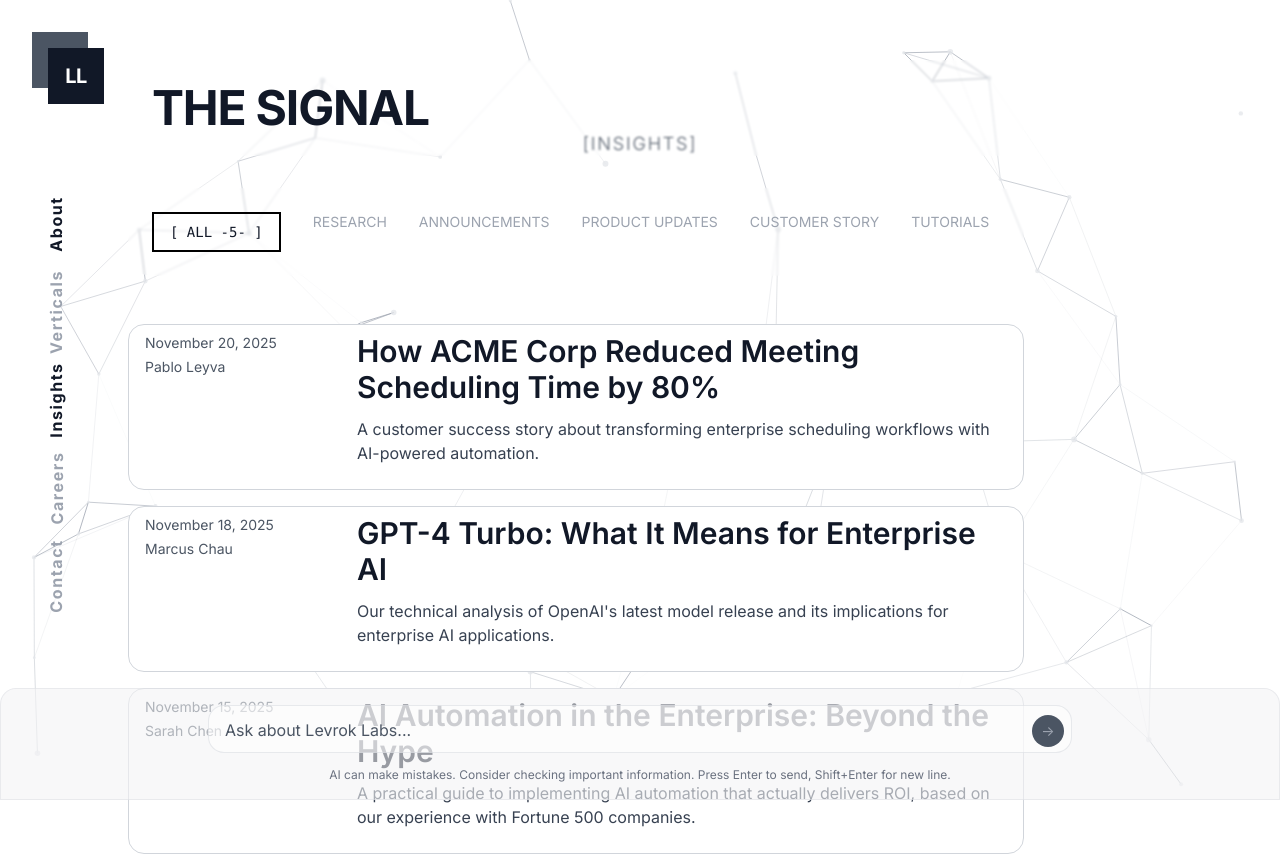
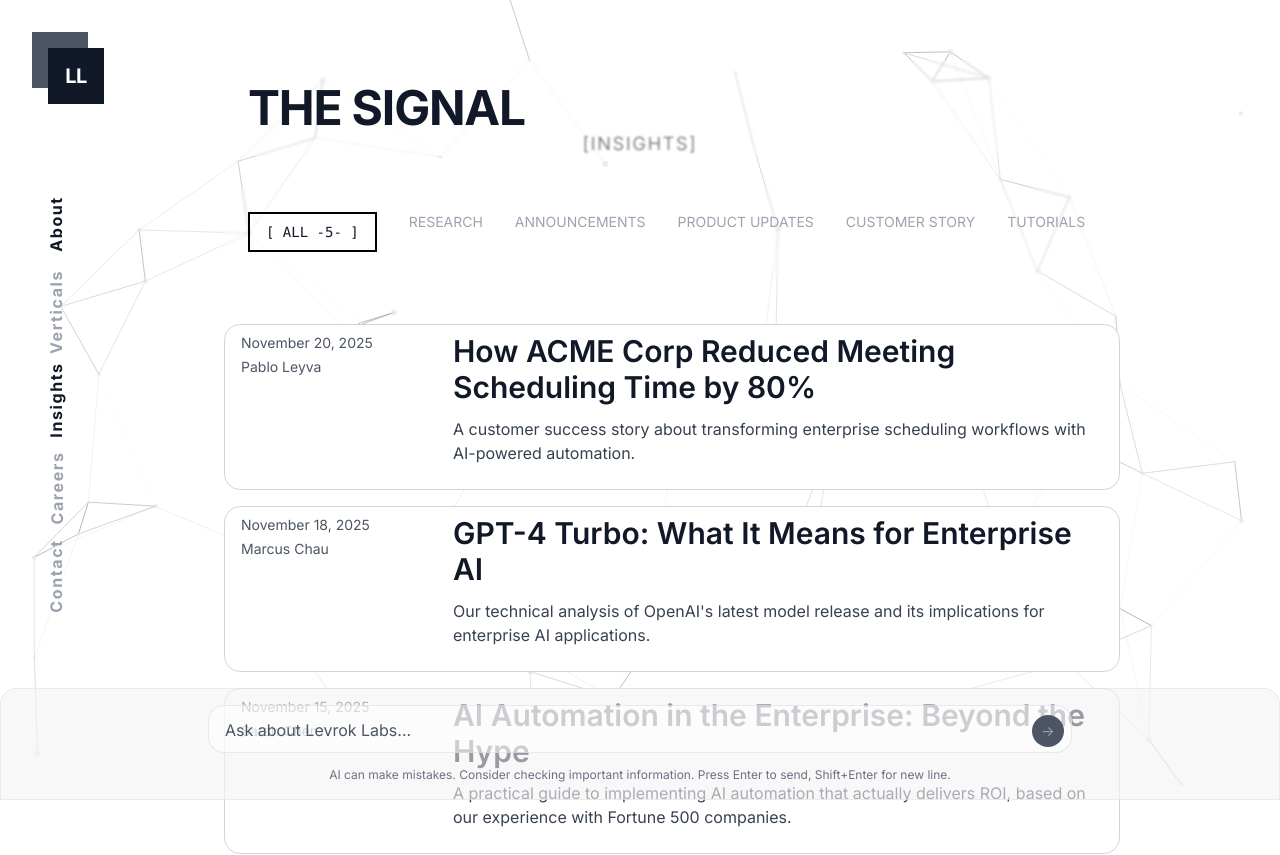
Before and after one commit to pleyva2004/bento, a Next.js app: page /insights in a window 1280 px wide. Shown: the top 855 px of the page. Built offline with nearby package versions, Linux system fonts and the light colour scheme.

Commit message:
improving mobile look

```diff
--- a/app/insights/[slug]/page.tsx
+++ b/app/insights/[slug]/page.tsx
@@ -20,7 +20,7 @@ export default function InsightPostPage({ params }: { params: { slug: string } }
 
     return (
         <InsightsLayout>
-            <main className="min-h-screen relative overflow-hidden pt-[10px] sm:pt-[124px] md:pt-[140px] ">
+            <main className="min-h-screen relative overflow-hidden pt-20 sm:pt-[124px] md:pt-[140px]">
                 <div className="max-w-7xl w-full mx-auto px-8 md:pl-24 lg:pl-32 lg:pr-16 pb-20 ">
                     {/* Navigation */}
                     <div className="mb-8 max-w-4xl mx-auto">
--- a/app/insights/page.tsx
+++ b/app/insights/page.tsx
@@ -23,9 +23,9 @@ export default function InsightsPage({
 
     return (
         <InsightsLayout>
-            <main className="min-h-[90vh] flex items-center justify-center relative overflow-hidden pt-[10px] sm:pt-[124px] md:pt-[140px]">
+            <main className="min-h-[90vh] flex items-center justify-center relative overflow-hidden pt-20 sm:pt-[124px] md:pt-[140px]">
                 {/* Top Centered Text */}
-                <div className="absolute top-4 sm:top-[110px] md:top-[130px] left-0 right-0 text-center z-10 flex items-center justify-center h-10 sm:h-auto">
+                <div className="absolute top-20 sm:top-[110px] md:top-[130px] left-0 right-0 text-center z-10 flex items-center justify-center h-10 sm:h-auto">
                     <p className="text-xs sm:text-sm md:text-base lg:text-lg text-gray-600 font-light tracking-widest uppercase text-balance">
                         [INSIGHTS]
                     </p>
@@ -33,9 +33,9 @@ export default function InsightsPage({
 
                 <div className="relative max-w-7xl w-full mx-auto px-8 md:pl-24 lg:pl-32 lg:pr-16 -mt-20 pb-20">
                     {/* Main Content */}
-                    <div className="relative z-10 max-w-4xl">
+                    <div className="relative z-10 max-w-4xl mx-auto">
                         {/* Main Heading */}
-                        <div className="backdrop-blur-[1px] bg-white/5 rounded-3xl p-6 mb-8">
+                        <div className="backdrop-blur-[1px] bg-white/5 rounded-3xl p-6 mb-8 text-center md:text-left">
                             <h1 className="text-3xl sm:text-4xl md:text-5xl lg:text-5xl xl:text-5xl 2xl:text-6xl font-bold leading-none tracking-tight">
                                 THE SIGNAL
                             </h1>
--- a/components/layout/Logo.tsx
+++ b/components/layout/Logo.tsx
@@ -3,7 +3,7 @@ import Link from 'next/link';
 
 const Logo: React.FC = () => {
   return (
-    <Link href="/" className="fixed top-4 sm:top-6 md:top-8 left-4 sm:left-6 md:left-8 z-50 cursor-pointer hover:opacity-80 transition-opacity">
+    <Link href="/" className="absolute md:fixed top-4 sm:top-6 md:top-8 left-4 sm:left-6 md:left-8 z-50 cursor-pointer hover:opacity-80 transition-opacity">
       <div className="relative">
         {/* Background dark square */}
         <div className="w-10 h-10 sm:w-12 sm:h-12 md:w-14 md:h-14 bg-gray-600 border border-gray-600 transform rotate-90"></div>
--- a/components/layout/Sidebar.tsx
+++ b/components/layout/Sidebar.tsx
@@ -65,7 +65,7 @@ const Sidebar: React.FC<SidebarProps> = ({ currentSection, setCurrentSection })
     </div>
 
       {/* Mobile Hamburger Menu - Shown only on mobile */}
-      <div className="md:hidden fixed top-4 right-4 z-50">
+      <div className="md:hidden absolute top-4 right-4 z-50">
         <button
           onClick={() => setIsOpen(!isOpen)}
           className="w-10 h-10 bg-white rounded-md shadow-lg flex flex-col justify-center items-center space-y-1"
```
